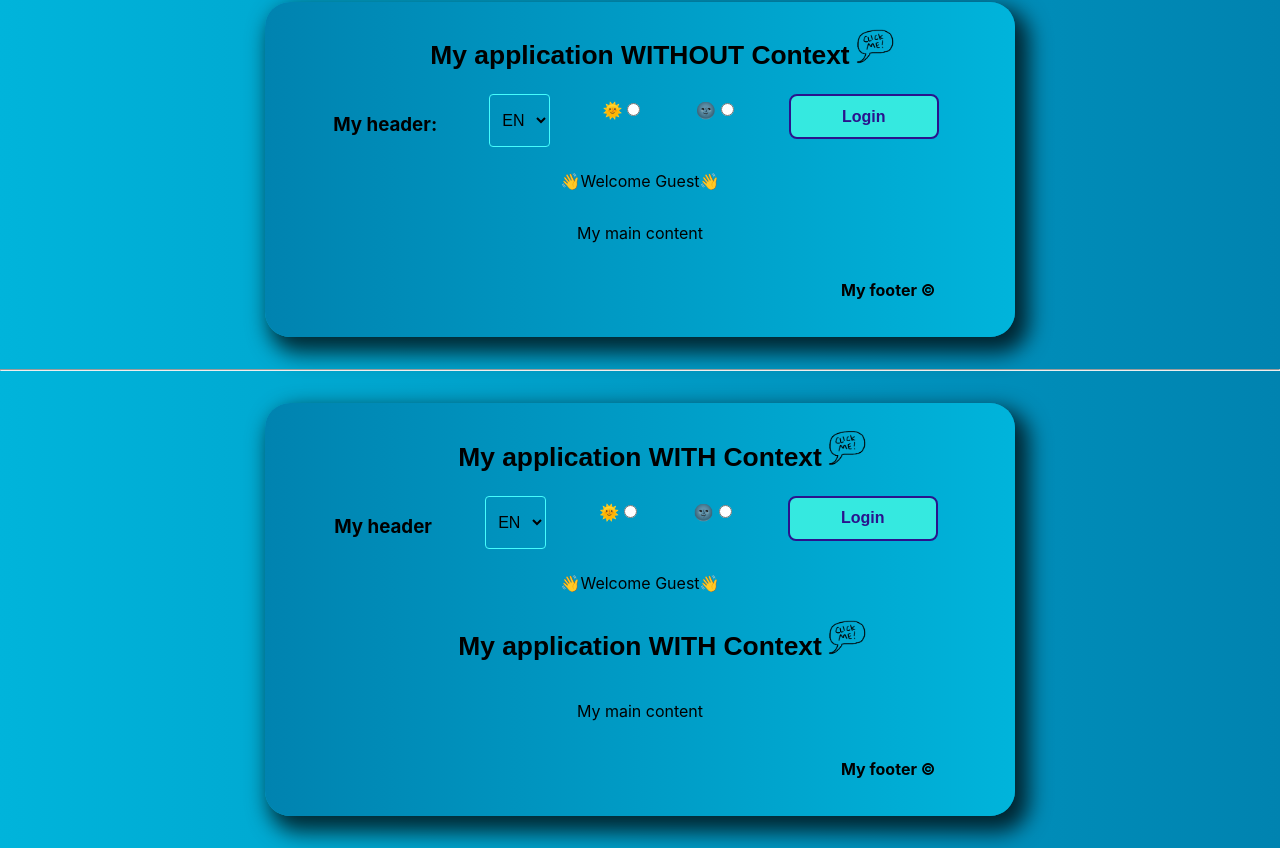
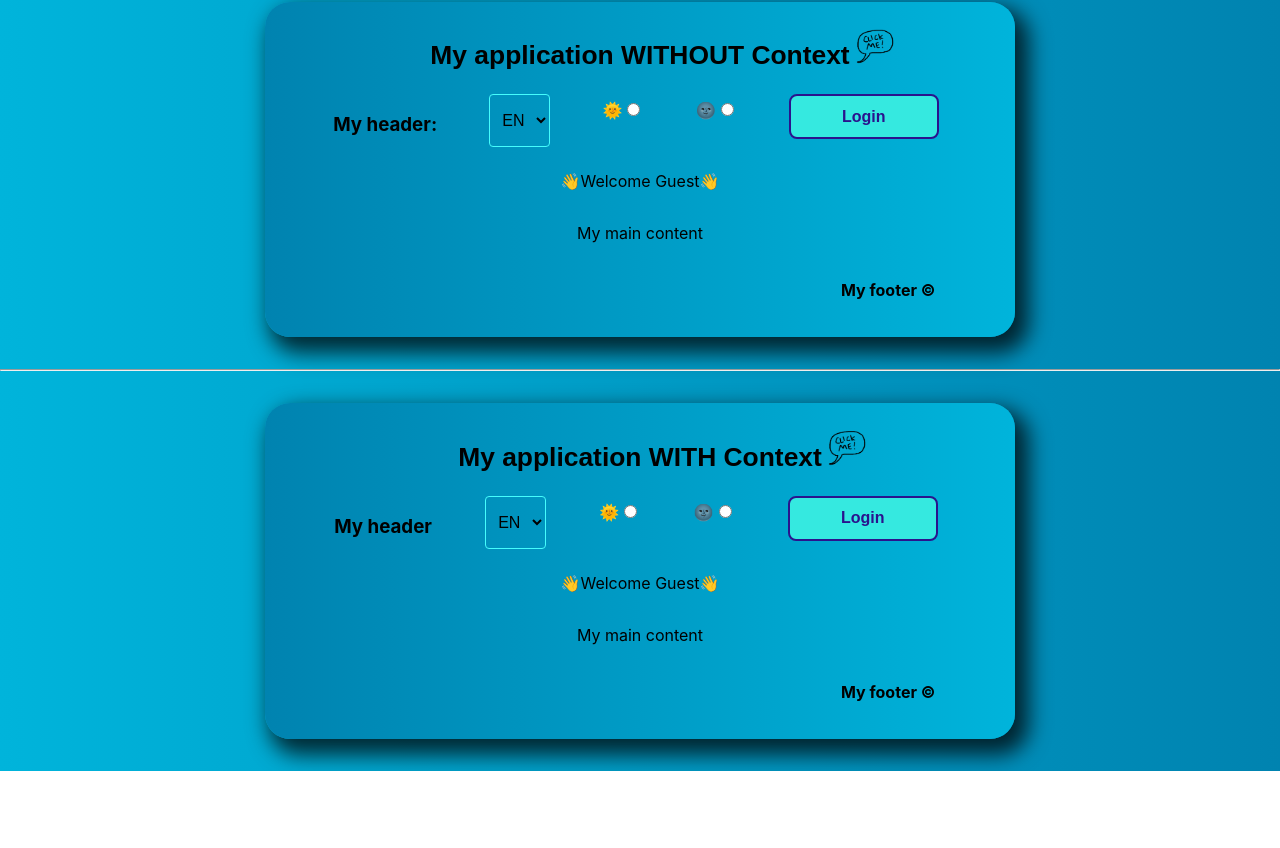
Before and after one commit to reche-git/05-React-Context, a React (Create React App) app: page / in a window 1280 px wide. Shown: the part 561-1409 px from the top of the page. After the commit the page ends 1332 px from the top, so only its background shows below. Built offline with nearby package versions, Linux system fonts and the light colour scheme; data requests are answered from the project's data file; the HTML template or start-up script is replaced by a standard one.

Commit message:
MainContext edit

```diff
--- a/src/components/MainContext.js
+++ b/src/components/MainContext.js
@@ -2,41 +2,16 @@ import { useContext } from "react";
 import AuthContext from "../context/AuthContext";
 import LanguageContext from "../context/LanguageContext";
 import ThemeContext from "../context/ThemeContext";
-import { useModal } from "../hooks/useModal";
-import Modal from "./Modal";
-import clickMe from "../assets/clickMe.png"
-import Logo from "../assets/Logo.png"
 
 const MainContext = () => {
   const { theme } = useContext(ThemeContext);
   const { text } = useContext(LanguageContext);
   const { auth } = useContext(AuthContext);
 
-  const [isOpen, openModal, closeModal] = useModal(false);
-
   return (
     <main className={theme}>
       <div className="main-container">
         {auth ? <p>🦊{text.mainHello}🦊</p> : <p>👋{text.mainWelcome}👋</p>}
-<button className="btnModal" onClick={openModal}>
-        <h2>
-          {text.headerTitle}{" "}
-          <img src={clickMe} alt="Click-Me" className="clickMeImg" />
-        </h2>
-      </button>
-      <Modal isOpen={isOpen} closeModal={closeModal}>
-        <div className="ExplinationModal">
-          <h3>...</h3>
-          <p style={{ textAlign: "center" }}>
-            ...
-          </p>
-          <p>Why is this a good idea?</p>
-          <p>
-            ...
-          </p>
-          <p>...</p>
-        </div>
-      </Modal>
         <p>{text.mainContent}</p>
       </div>
     </main>
```
Also changed, not shown: src/assets/Logo.png.
